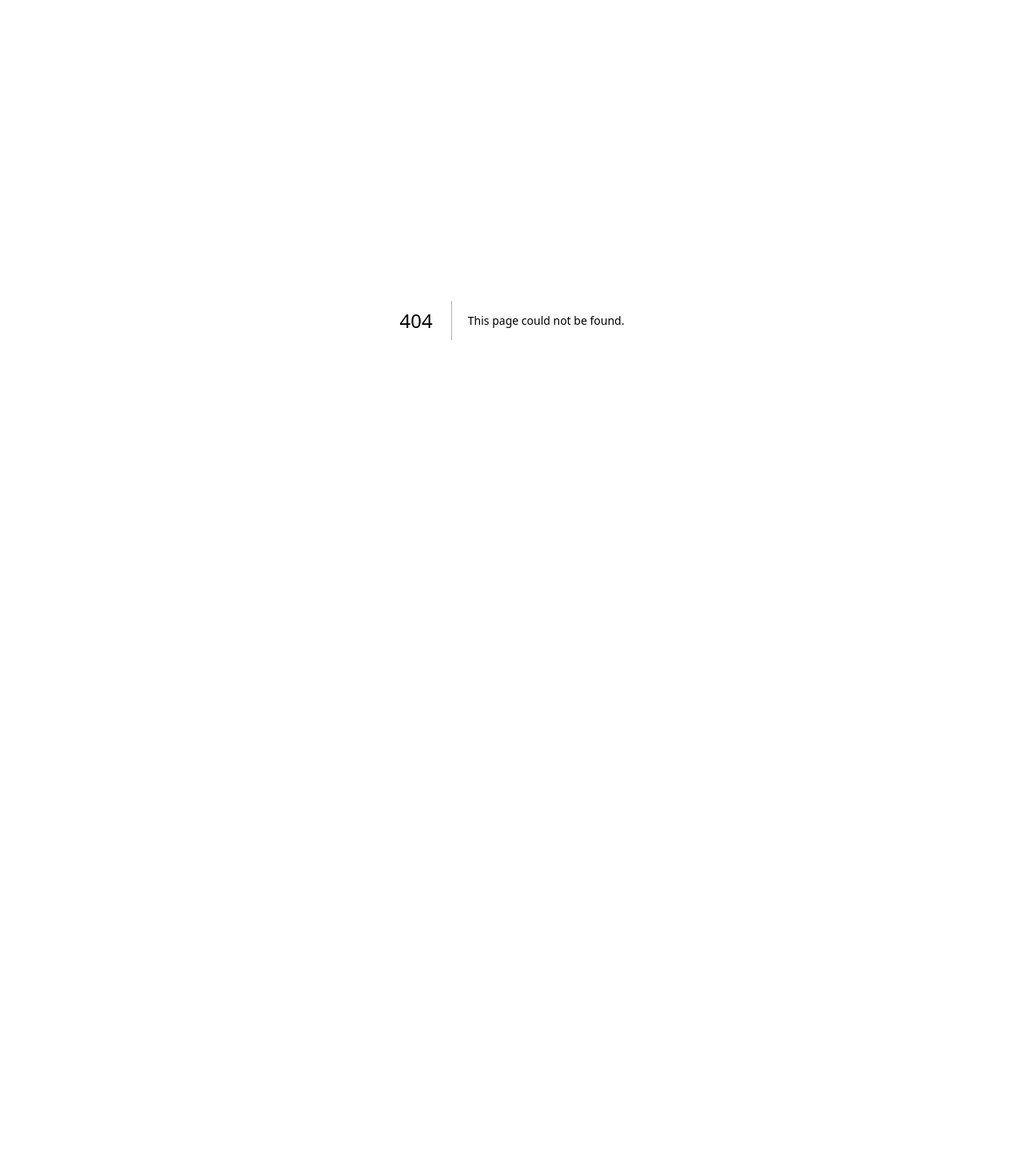
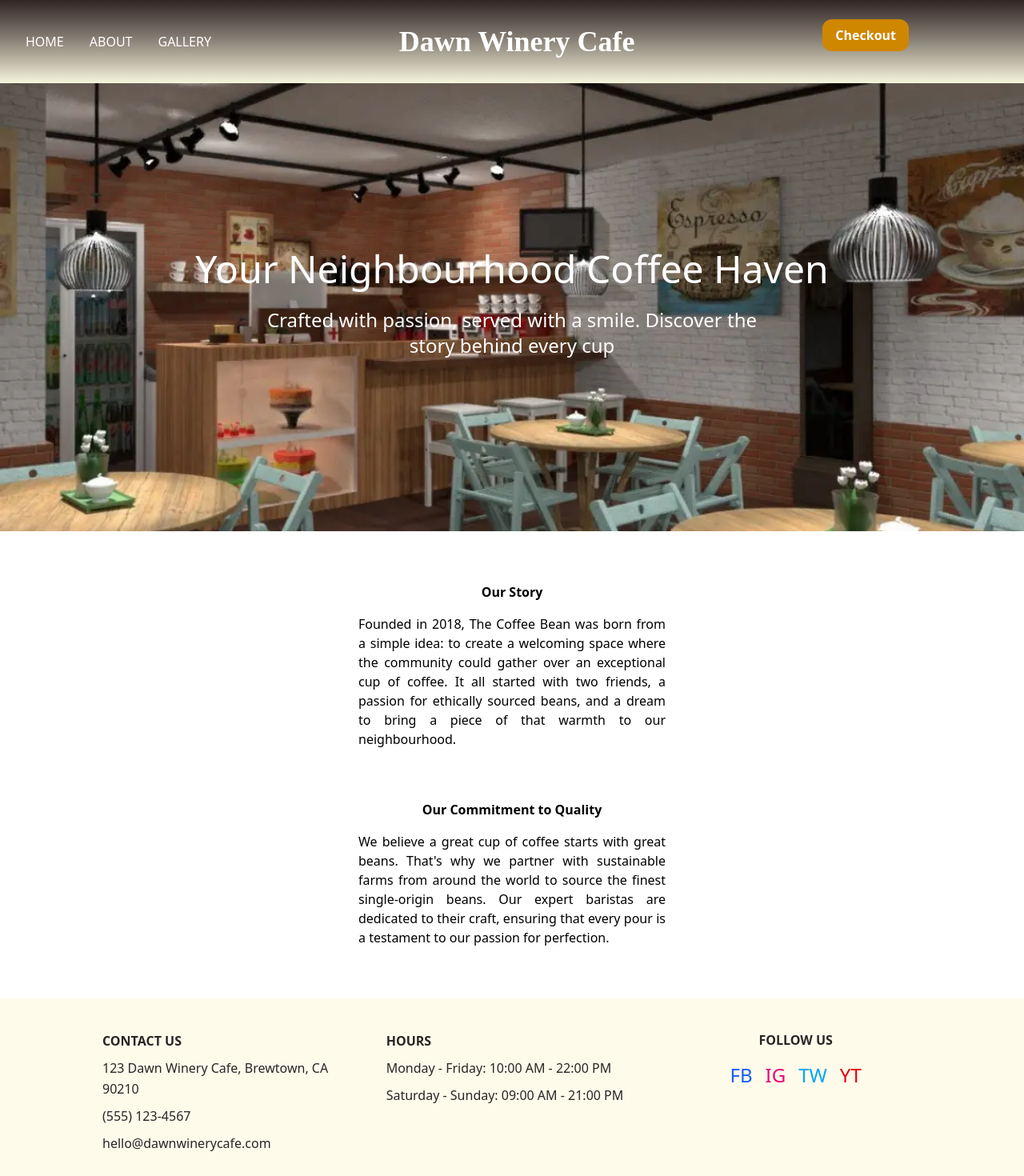
Before and after one commit to envvyboy1412/Assignment-Day-26---React-Styling, a Next.js app: page /about in a window 1280 px wide. Before the commit this address had no page. Shown: the top 1470 px of the page at 80% size. Before the commit the page ends 800 px from the top, so only its background shows below. Built offline with nearby package versions, Linux system fonts and the light colour scheme; a web font is replaced by a local one.

Commit message:
nambah page about

```diff
--- a/src/components/navbar.tsx
+++ b/src/components/navbar.tsx
@@ -1,3 +1,5 @@
+import Link from "next/link";
+
 export default function Navbar() {
   return (
     <header
@@ -5,15 +7,26 @@ export default function Navbar() {
       className="flex flex-col gap-4 p-8 justify-center items-center shadow-2xl bg-linear-to-b from-[#322626] to-[#F5F5DC] md:gap-16 xl:gap-24 xl:flex-row xl:justify-between xl:pr-36 2xl:pr-52 2xl:gap-60"
     >
       <div className="flex flex-row gap-8 text-white group 2xl:gap-16">
-        <span className="transition-opacity duration-300 group-hover:opacity-40 hover:opacity-100 cursor-pointer">
+        <Link
+          href="/"
+          className="transition-opacity duration-300 group-hover:opacity-40 hover:opacity-100 cursor-pointer"
+        >
           HOME
-        </span>
-        <span className="transition-opacity duration-300 group-hover:opacity-40 hover:opacity-100 cursor-pointer">
+        </Link>
+
+        <Link
+          href="/about"
+          className="transition-opacity duration-300 group-hover:opacity-40 hover:opacity-100 cursor-pointer"
+        >
           ABOUT
-        </span>
-        <span className="transition-opacity duration-300 group-hover:opacity-40 hover:opacity-100 cursor-pointer">
+        </Link>
+
+        <Link
+          href="/gallery"
+          className="transition-opacity duration-300 group-hover:opacity-40 hover:opacity-100 cursor-pointer"
+        >
           GALLERY
-        </span>
+        </Link>
       </div>
 
       <div className="imperial-script text-3xl md:text-4xl text-white font-bold text-center">
--- /dev/null
+++ b/src/pages/about.tsx
@@ -0,0 +1,56 @@
+import Navbar from "@/components/navbar";
+import Footer from "@/components/footer";
+
+export default function About() {
+  return (
+    <>
+      <Navbar />
+
+      {/* Hero About */}
+      <section
+        id="about-hero"
+        className="flex flex-col items-center justify-center gap-4 h-[70vh] bg-cover bg-center bg-no-repeat"
+        style={{ backgroundImage: "url('/img/about/bg.webp')" }}
+      >
+        <div className="text-2xl md:text-5xl text-center text-white">
+          Your Neighbourhood Coffee Haven
+        </div>
+
+        <div className="px-3 py-2 text-xs md:text-3xl lg:text-4xl xl:text-2xl text-center text-white max-w-2xl">
+          Crafted with passion, served with a smile. Discover the story behind
+          every cup
+        </div>
+      </section>
+
+      {/* Our Story */}
+      <section
+        id="about-story"
+        className="flex flex-col justify-center items-center m-16 gap-16 md:gap-8 xl:gap-16"
+      >
+        <div className="flex flex-col justify-center text-center gap-4 xl:text-center">
+          <h4 className="font-bold">Our Story</h4>
+          <p className="text-justify xl:w-96">
+            Founded in 2018, The Coffee Bean was born from a simple idea: to
+            create a welcoming space where the community could gather over an
+            exceptional cup of coffee. It all started with two friends, a
+            passion for ethically sourced beans, and a dream to bring a piece
+            of that warmth to our neighbourhood.
+          </p>
+        </div>
+
+        <div className="flex flex-col justify-center text-center gap-4">
+          <h4 className="font-bold">Our Commitment to Quality</h4>
+          <p className="text-justify xl:w-96">
+            We believe a great cup of coffee starts with great beans. That's
+            why we partner with sustainable farms from around the world to
+            source the finest single-origin beans. Our expert baristas are
+            dedicated to their craft, ensuring that every pour is a testament
+            to our passion for perfection.
+          </p>
+        </div>
+      </section>
+
+      <Footer />
+    </>
+  );
+}
```
